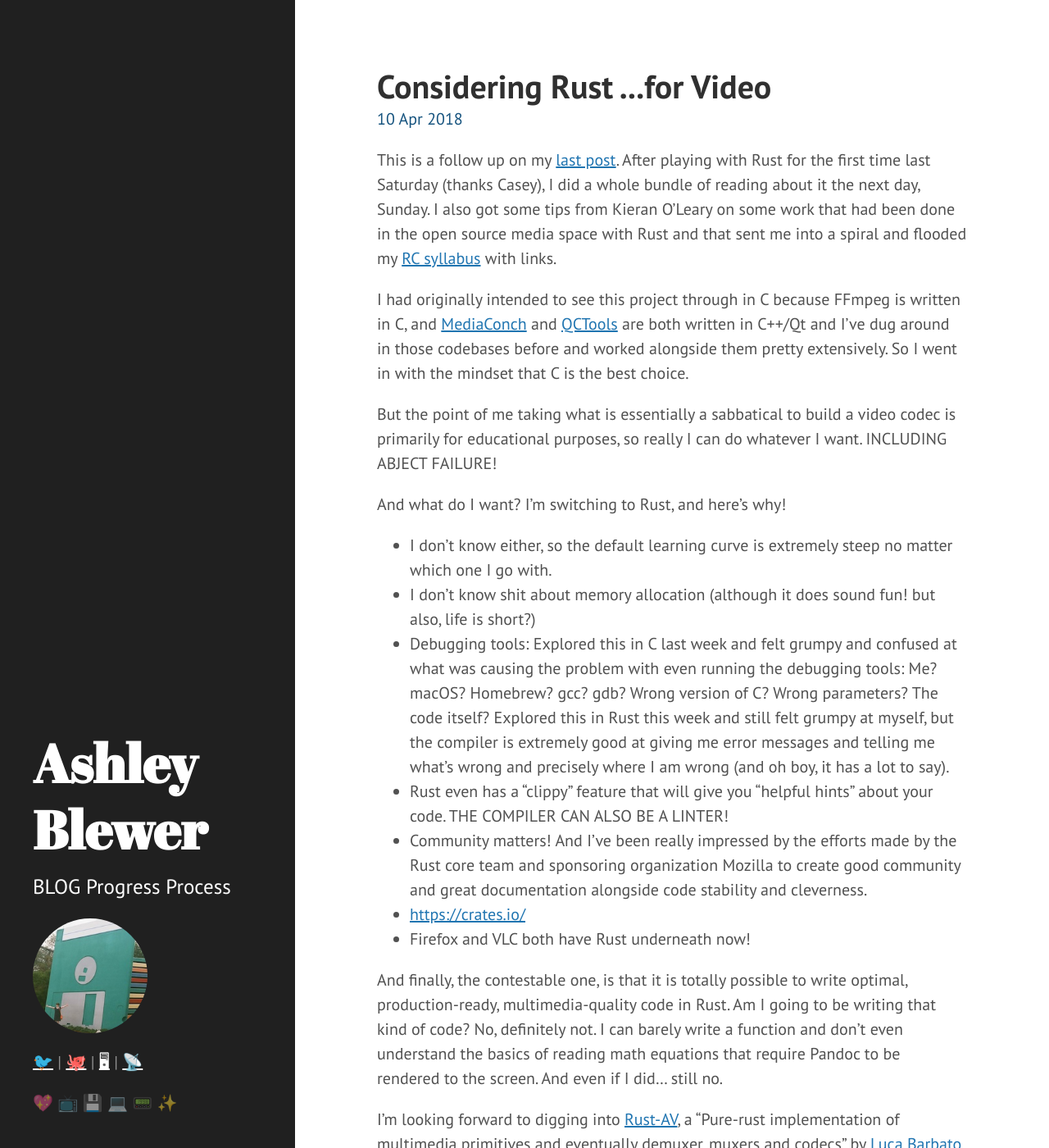
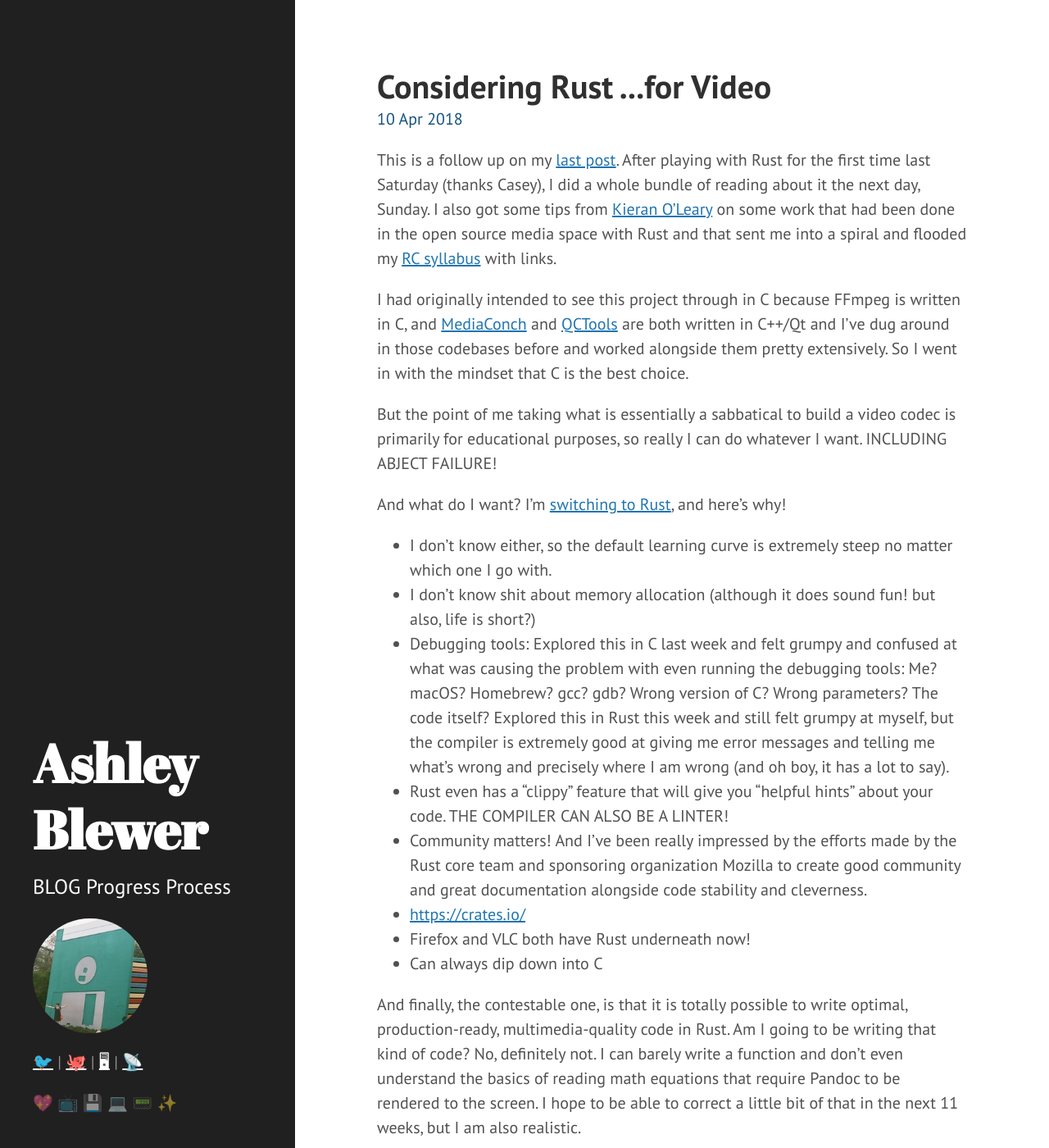
Before and after one commit to ablwr/ablwr.github.io, a Jekyll site: the page built from _posts/2018-04-10-considering-rust-for-video.md, in a window 1280 px wide and 1400 px high. Shown: the whole window at 82% size. Built offline with Jekyll 4.4.1, drawn with Linux system fonts in a browser that asks for light colours.

Commit message:
tiny refinements

```diff
--- a/_posts/2018-04-10-considering-rust-for-video.md
+++ b/_posts/2018-04-10-considering-rust-for-video.md
@@ -4,13 +4,13 @@
 date: 2018-04-10
 ---
 
-This is a follow up on my [last post](http://bits.ashleyblewer.com/blog/2018/04/09/considering-rust/). After playing with Rust for the first time last Saturday (thanks Casey), I did a whole bundle of reading about it the next day, Sunday. I also got some tips from Kieran O'Leary on some work that had been done in the open source media space with Rust and that sent me into a spiral and flooded my [RC syllabus](https://github.com/ablwr/my-recurse-center-syllabus) with links.
+This is a follow up on my [last post](http://bits.ashleyblewer.com/blog/2018/04/09/considering-rust/). After playing with Rust for the first time last Saturday (thanks Casey), I did a whole bundle of reading about it the next day, Sunday. I also got some tips from [Kieran O'Leary](https://twitter.com/kieranjol) on some work that had been done in the open source media space with Rust and that sent me into a spiral and flooded my [RC syllabus](https://github.com/ablwr/my-recurse-center-syllabus) with links.
 
 I had originally intended to see this project through in C because FFmpeg is written in C, and [MediaConch](https://mediaarea.net/MediaConch) and [QCTools](http://github.com/bavc/qctools) are both written in C++/Qt and I've dug around in those codebases before and worked alongside them pretty extensively. So I went in with the mindset that C is the best choice.
 
 But the point of me taking what is essentially a sabbatical to build a video codec is primarily for educational purposes, so really I can do whatever I want. INCLUDING ABJECT FAILURE!
 
-And what do I want? I'm switching to Rust, and here's why!
+And what do I want? I'm [switching to Rust](https://www.rust-lang.org/en-US/), and here's why!
 
 - I don't know either, so the default learning curve is extremely steep no matter which one I go with.
 - I don't know shit about memory allocation (although it does sound fun! but also, life is short?)
@@ -19,8 +19,9 @@
 - Community matters! And I've been really impressed by the efforts made by the Rust core team and sponsoring organization Mozilla to create good community and great documentation alongside code stability and cleverness.
 - [https://crates.io/](https://crates.io/)
 - Firefox and VLC both have Rust underneath now!
+- Can always dip down into C
 
-And finally, the contestable one, is that it is totally possible to write optimal, production-ready, multimedia-quality code in Rust. Am I going to be writing that kind of code? No, definitely not. I can barely write a function and don't even understand the basics of reading math equations that require Pandoc to be rendered to the screen. And even if I did... still no.
+And finally, the contestable one, is that it is totally possible to write optimal, production-ready, multimedia-quality code in Rust. Am I going to be writing that kind of code? No, definitely not. I can barely write a function and don't even understand the basics of reading math equations that require Pandoc to be rendered to the screen. I hope to be able to correct a little bit of that in the next 11 weeks, but I am also realistic.
 
 I'm looking forward to digging into [Rust-AV](https://github.com/rust-av/rust-av), a "Pure-rust implementation of multimedia primitives and eventually demuxer, muxers and codecs" by [Luca Barbato](https://blogs.gentoo.org/lu_zero/2018/02/14/rust-av-rust-and-multimedia/) and Kostya's work on [NihAV](https://codecs.multimedia.cx/2017/06/nihav-concept-and-principles/), another personal-project multimedia framework in Rust. I'm glad people who are legit-experts on these subjects are giving this a try too and blogging about it.
 
```
